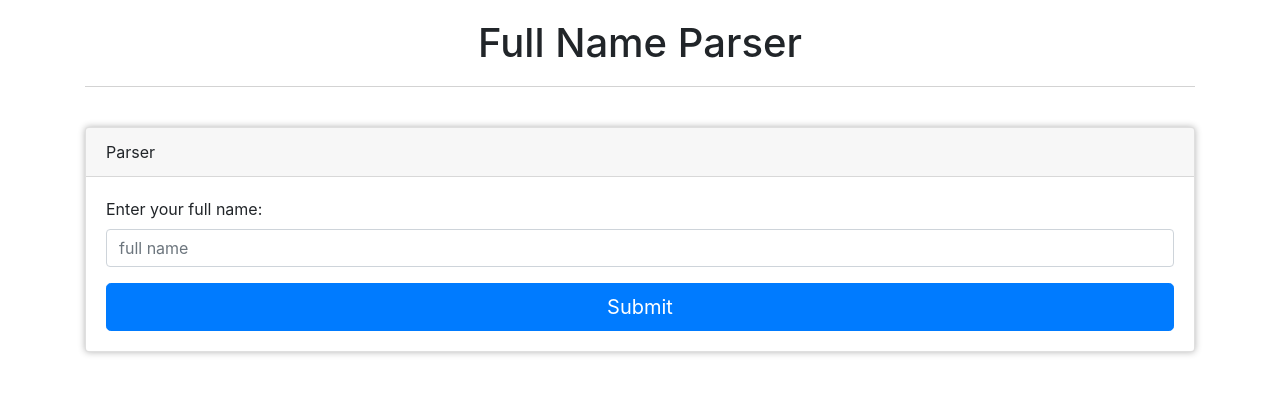
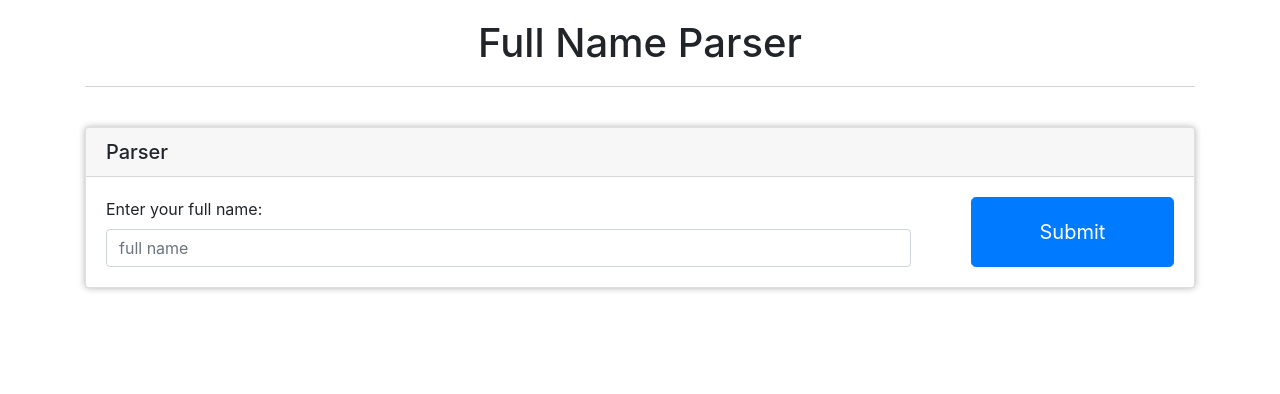
Before and after one commit to ilya1200/Full-Name-Parser, an Angular app: page / in a window 1280 px wide. Shown: the top 394 px of the page. Built offline with nearby package versions, Linux system fonts and the light colour scheme.

Commit message:
Create parser component

```diff
--- a/src/app/app.component.html
+++ b/src/app/app.component.html
@@ -6,8 +6,9 @@
     </h1>
   </header>
 
+  <app-parser></app-parser>
 
-  <app-full-name></app-full-name>
+  <!-- <app-full-name></app-full-name> -->
 </div>
 
 
--- a/src/app/app.module.ts
+++ b/src/app/app.module.ts
@@ -4,11 +4,13 @@ import { NgModule } from '@angular/core';
 import { AppRoutingModule } from './app-routing.module';
 import { AppComponent } from './app.component';
 import { FullNameComponent } from './full-name/full-name.component';
+import { ParserComponent } from './parser/parser.component';
 
 @NgModule({
   declarations: [
     AppComponent,
-    FullNameComponent
+    FullNameComponent,
+    ParserComponent
   ],
   imports: [
     BrowserModule,
--- a/src/app/full-name/full-name.component.html
+++ b/src/app/full-name/full-name.component.html
@@ -4,7 +4,6 @@
       Parser
     </div>
     <div class="card-body">
-      <div class="main-card-body">
       <form>
         <div class="form-group">
           <label for="fullName">Enter your full name:</label>
@@ -12,7 +11,7 @@
         </div>
         <button type="submit" class="btn btn-primary btn-lg btn-block">Submit</button>
       </form>
-      </div>
+
     </div>
   </div>
 
--- a/src/app/full-name/full-name.component.scss
+++ b/src/app/full-name/full-name.component.scss
@@ -1,14 +1,5 @@
-.main-card{
-    box-shadow: 0 0 7px rgba(0, 0, 0, 0.3);
 
-}
 
-// .main-card-body{
-//     min-height: 100%;
-//     display: flex;
-//     flex-direction: column;
-//     justify-content: center;
-// }
 
 .info{
     padding-left:1.1em;
--- /dev/null
+++ b/src/app/parser/parser.component.html
@@ -0,0 +1,12 @@
+<div class="card parser-card">
+  <h5 class="card-header">Parser</h5>
+  <div class="card-body">
+    <form class="parser-card-body">
+      <div class="form-group">
+        <label for="fullName">Enter your full name:</label>
+        <input type="text" class="form-control" id="fullName" placeholder="full name">
+      </div>
+      <button type="submit" class="btn btn-primary btn-lg btn-block">Submit</button>
+    </form>
+  </div>
+</div>
--- /dev/null
+++ b/src/app/parser/parser.component.scss
@@ -0,0 +1,30 @@
+$min-width:575px;
+
+.parser-card{
+    box-shadow: 0 0 7px rgba(0, 0, 0, 0.3);
+    margin-bottom: 2.5rem;
+}
+
+.parser-card-body{
+    @media (min-width:$min-width) {
+        display: flex;
+        flex-direction: row;
+        justify-content: space-between;
+    }
+
+    div{
+        @media (min-width:$min-width) {
+            flex-grow: 8;
+            flex-basis: 80%;
+            margin-bottom: 0;
+        }
+    }
+
+    button{
+        @media (min-width:$min-width) {
+            flex-grow: 2;
+            flex-basis: 20%;
+            margin-left: 3em;
+        }
+    }
+}
--- /dev/null
+++ b/src/app/parser/parser.component.ts
@@ -0,0 +1,15 @@
+import { Component, OnInit } from '@angular/core';
+
+@Component({
+  selector: 'app-parser',
+  templateUrl: './parser.component.html',
+  styleUrls: ['./parser.component.scss']
+})
+export class ParserComponent implements OnInit {
+
+  constructor() { }
+
+  ngOnInit() {
+  }
+
+}
```
Also changed, not shown: 1 other file (tests, documents, lock files or other folders). Lines whose indentation alone changed are shown as unchanged.
